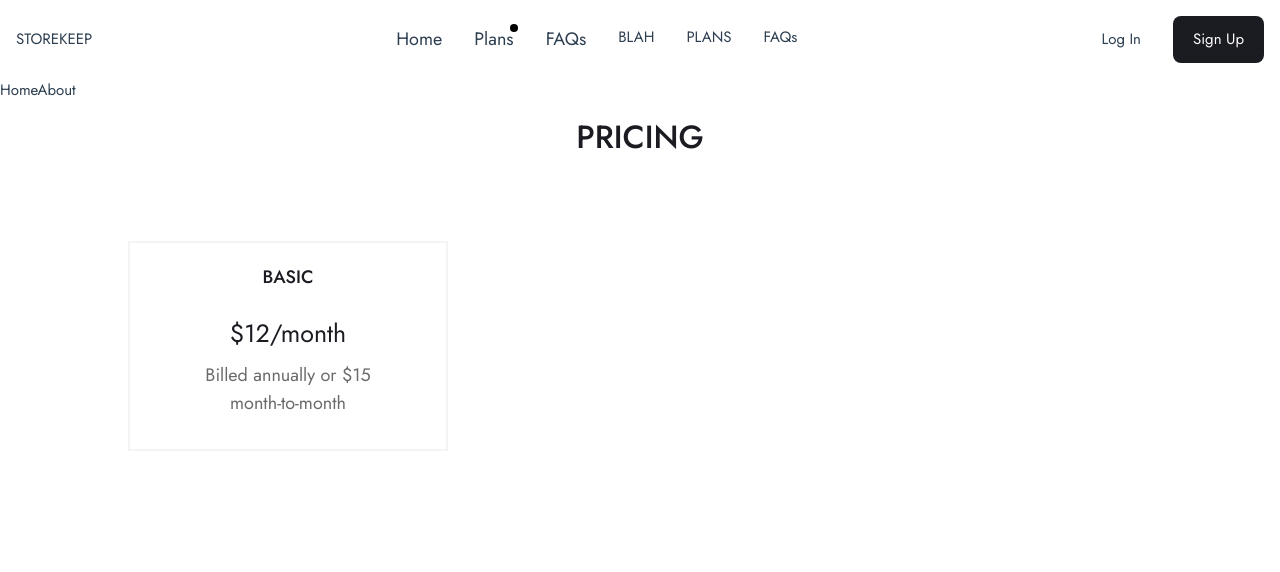
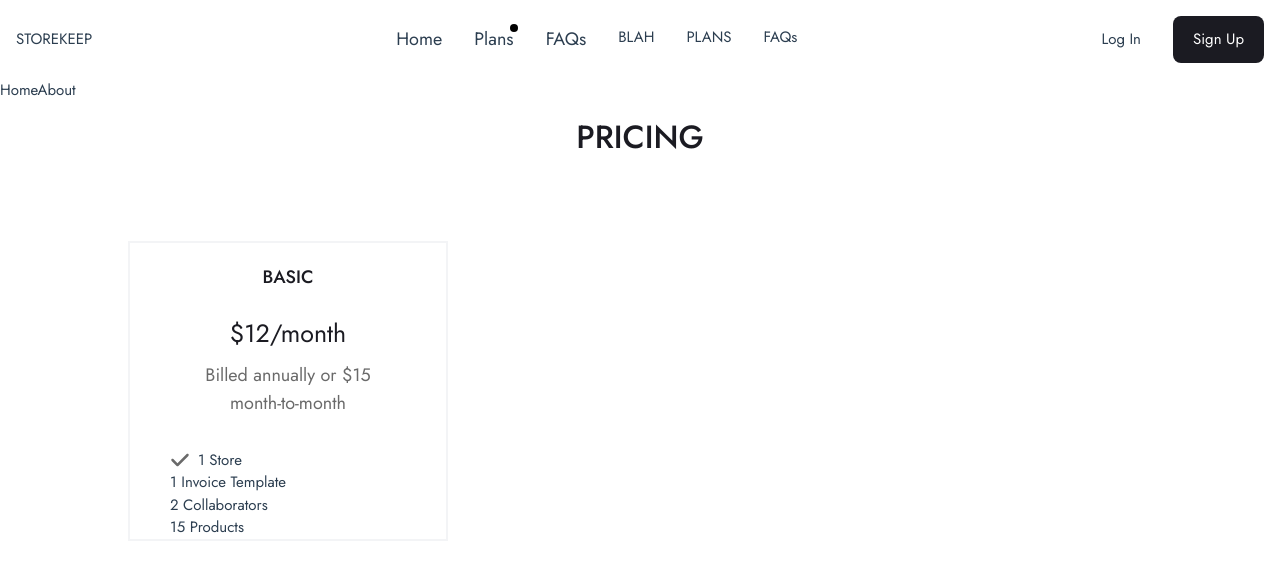
Before and after one commit to Yaasir024/StoreKeep, a Vue app: page /plans in a window 1280 px wide. Shown: the top 572 px of the page. Built offline with nearby package versions, Linux system fonts and the light colour scheme.

Commit message:
/addes check icon

```diff
--- a/src/views/PlansView.vue
+++ b/src/views/PlansView.vue
@@ -4,14 +4,33 @@
       PRICING
     </h1>
     <div class="card-grid max-w-5xl mx-auto mt-20 mb-10 grid grid-cols-3 gap-8">
-        <div class="card text-center border-2 border-gray-100 pt-5 px-10">
-            <p class="text-sk-dark-100 text-lg font-medium">BASIC</p>
-            <div class="text-sk-dark-100 text-25px mt-6">$12/month</div>
-            <div class="text-sk-gray-100 text-lg mt-2 mb-8 max-w-205px mx-auto">Billed annually or $15 month-to-month</div>
-            <ul class="list text-left list-none">
-                <li></li>
-            </ul>
+      <div class="card text-center border-2 border-gray-100 pt-5 px-10">
+        <p class="text-sk-dark-100 text-lg font-medium">BASIC</p>
+        <div class="text-sk-dark-100 text-25px mt-6">$12/month</div>
+        <div class="text-sk-gray-100 text-lg mt-2 mb-8 max-w-205px mx-auto">
+          Billed annually or $15 month-to-month
         </div>
+        <ul class="list text-left list-none">
+          <li class="flex items-center">
+            <svg
+              class="text-sk-gray-100 mr-2"
+              xmlns="http://www.w3.org/2000/svg"
+              viewBox="0 0 448 512"
+              width="20"
+              height="20"
+              fill="currentColor"
+            >
+              <path
+                d="M438.6 105.4C451.1 117.9 451.1 138.1 438.6 150.6L182.6 406.6C170.1 419.1 149.9 419.1 137.4 406.6L9.372 278.6C-3.124 266.1-3.124 245.9 9.372 233.4C21.87 220.9 42.13 220.9 54.63 233.4L159.1 338.7L393.4 105.4C405.9 92.88 426.1 92.88 438.6 105.4H438.6z"
+              />
+            </svg>
+            1 Store
+          </li>
+          <li>1 Invoice Template</li>
+          <li>2 Collaborators</li>
+          <li>15 Products</li>
+        </ul>
+      </div>
     </div>
   </section>
 </template>
```
